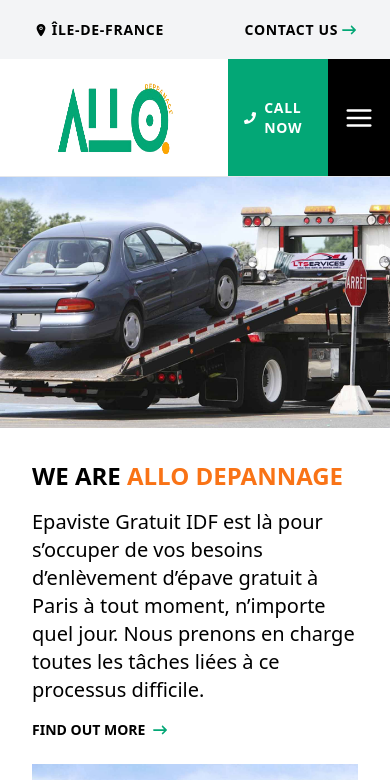
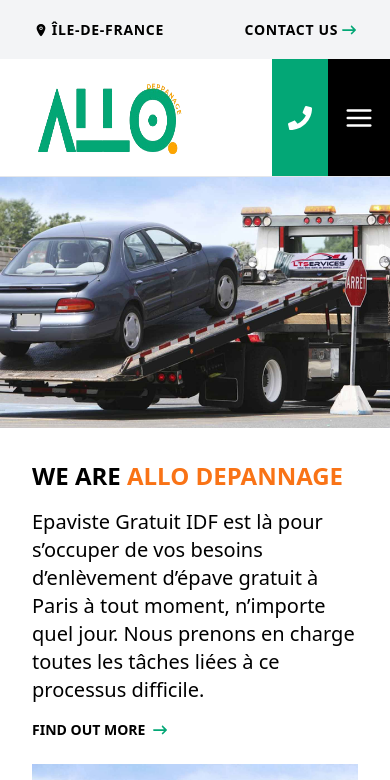
Before and after one commit to kreifeur/allo_depannage, a Next.js app: page / in a window 390 px wide. Shown: the top 780 px of the page. Built offline with nearby package versions, Linux system fonts and the light colour scheme.

Commit message:
ajustement

```diff
--- a/src/app/components/Navbar.jsx
+++ b/src/app/components/Navbar.jsx
@@ -22,7 +22,7 @@
       </div>
 
       <div className="h-[14vh] flex items-center   border-b justify-between bg-white">
-        <div className="h-[10vh] px-[4vh] z-[3]">
+        <div className="h-[10vh] sm:px-[4vh] px-2 z-[3]">
           <Image className="h-full" width={200} height={300} src={image.src} />
         </div>
         <ul className="flex gap-7 items-center h-full">
@@ -35,7 +35,7 @@
           </div>
           <div className="flex h-full">
             <li className="sm:px-6 px-4 bg-[#03a776] h-full flex items-center font-bold text-white gap-2">
-            <FaPhone className="text-xl" /> Call now
+            <FaPhone className="sm:text-xl text-2xl" />  <div className="sm:flex hidden">Call now </div>
             </li>
             <li className="sm:px-10 px-4 bg-black h-full flex items-center font-bold text-white sm:hidden  z-[3]">
               {menu == "hidden" ? (
```
